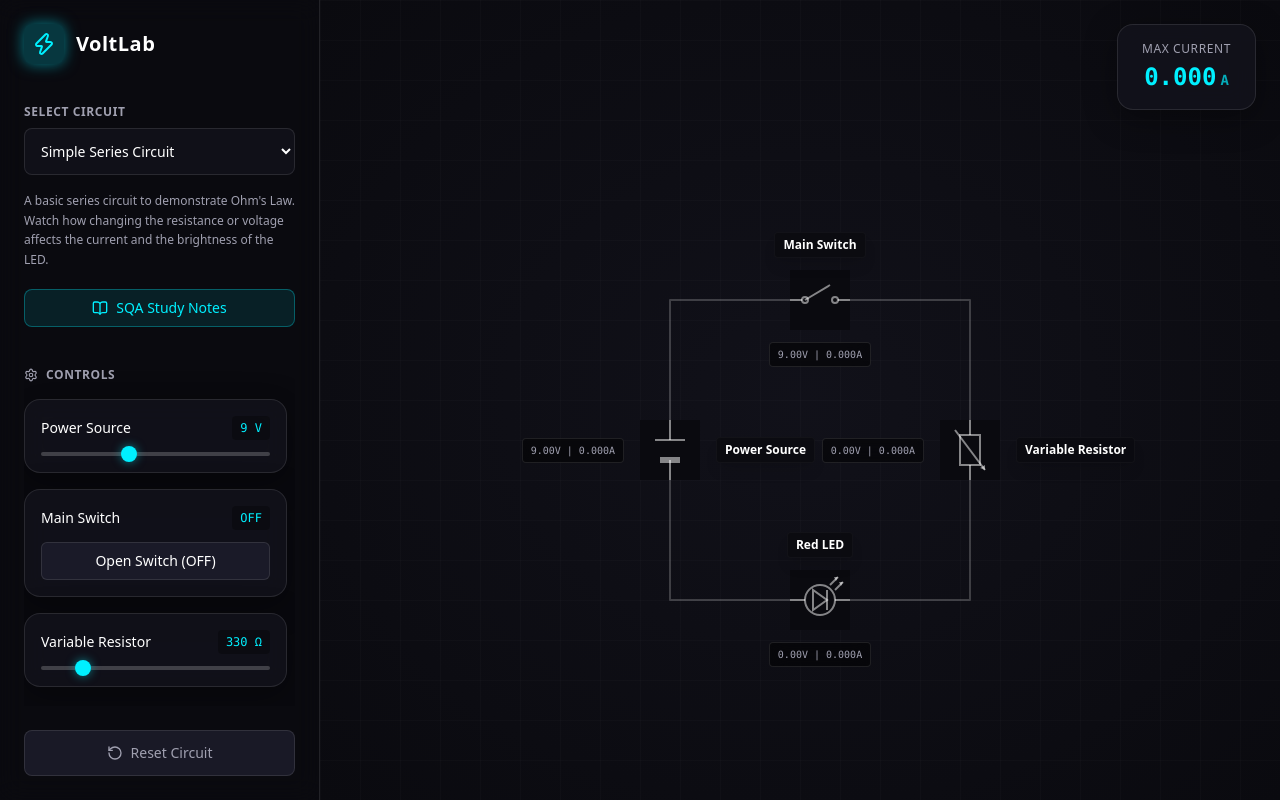
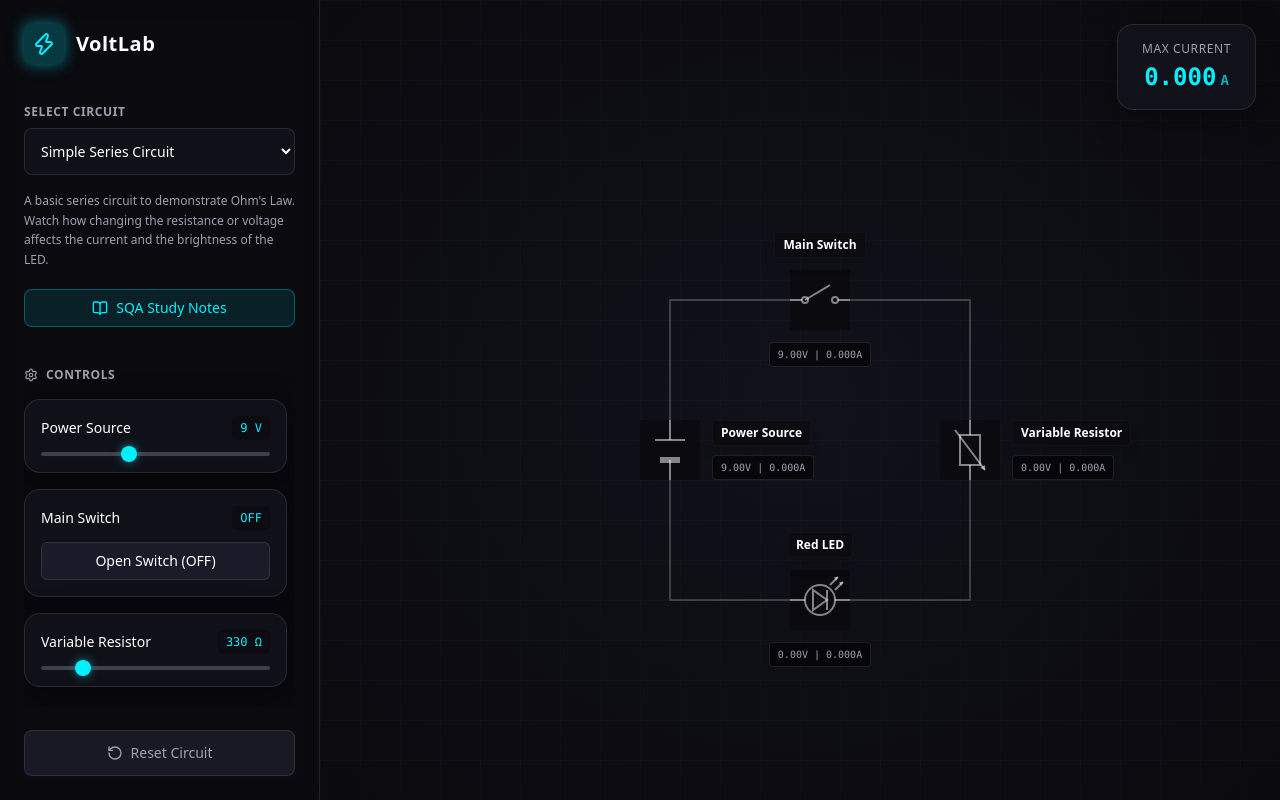
Before and after one commit to tobyStone/physics-circuit-simulator, a Next.js app: page / in a window 1280 px wide. Built offline with nearby package versions, Linux system fonts and the light colour scheme.

Commit message:
Fix: stack labels on the right for vertical components to eliminate collisions

```diff
--- a/src/components/CircuitCanvas.tsx
+++ b/src/components/CircuitCanvas.tsx
@@ -85,11 +85,11 @@ export default function CircuitCanvas({ circuit, components }: CircuitCanvasProp
               height: 60
             }}
           >
-            <div className={`absolute z-20 ${isVertical ? 'left-full ml-4' : 'bottom-full mb-3'} text-xs font-bold text-text bg-background/80 px-2 py-1 rounded border border-border/30 shadow-lg whitespace-nowrap`}>
+            <div className={`absolute z-20 ${isVertical ? 'left-full top-0 ml-3' : 'bottom-full mb-3'} text-xs font-bold text-text bg-background/80 px-2 py-1 rounded border border-border/30 shadow-lg whitespace-nowrap`}>
               {c.name}
             </div>
             <ComponentRenderer component={c} />
-            <div className={`absolute z-20 ${isVertical ? 'right-full mr-4' : 'top-full mt-3'} px-2 py-1 bg-black/50 backdrop-blur-sm rounded text-[10px] text-text-muted font-mono whitespace-nowrap border border-border`}>
+            <div className={`absolute z-20 ${isVertical ? 'left-full bottom-0 ml-3' : 'top-full mt-3'} px-2 py-1 bg-black/50 backdrop-blur-sm rounded text-[10px] text-text-muted font-mono whitespace-nowrap border border-border`}>
               {c.voltageDrop.toFixed(2)}V | {c.current.toFixed(3)}A
             </div>
           </motion.div>
```
